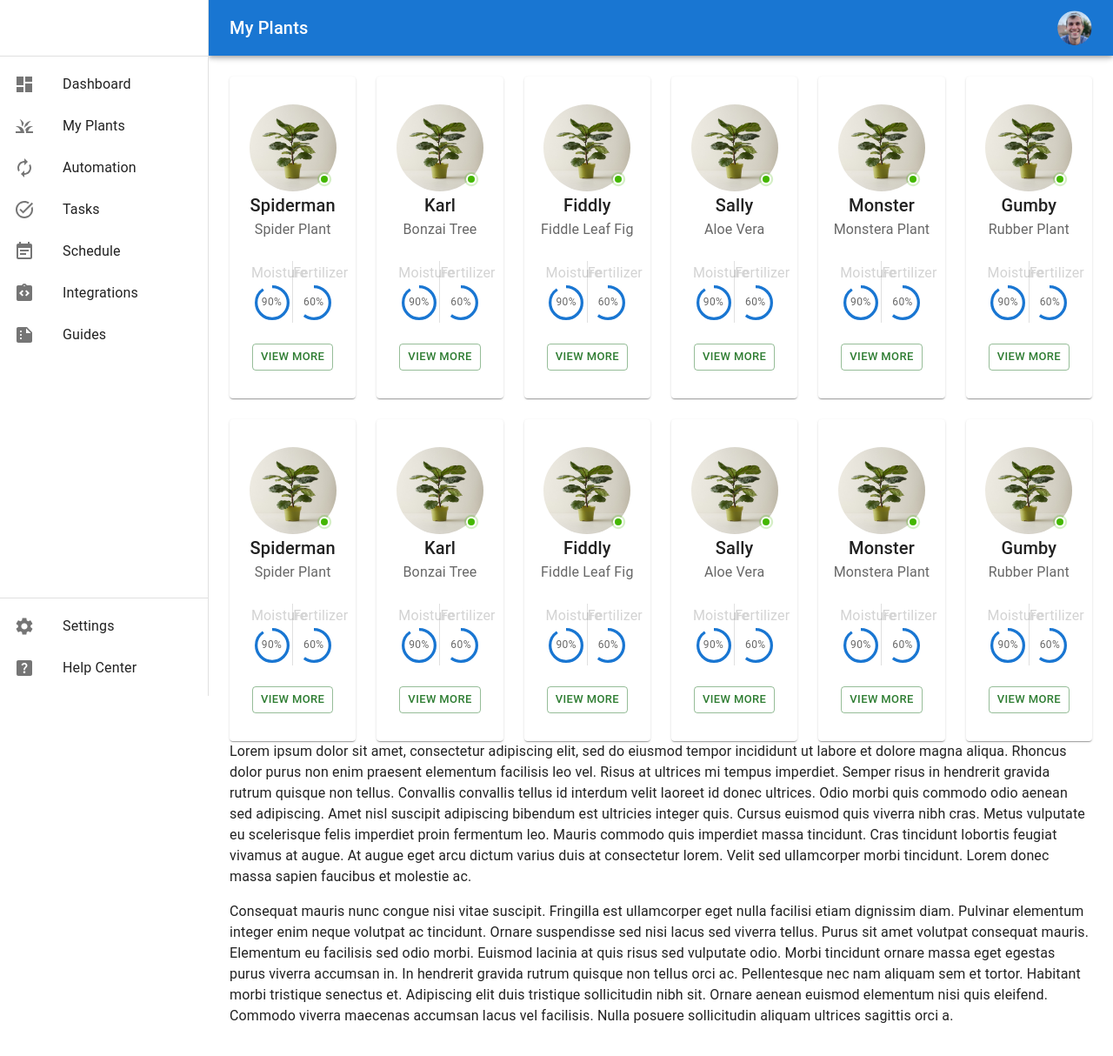
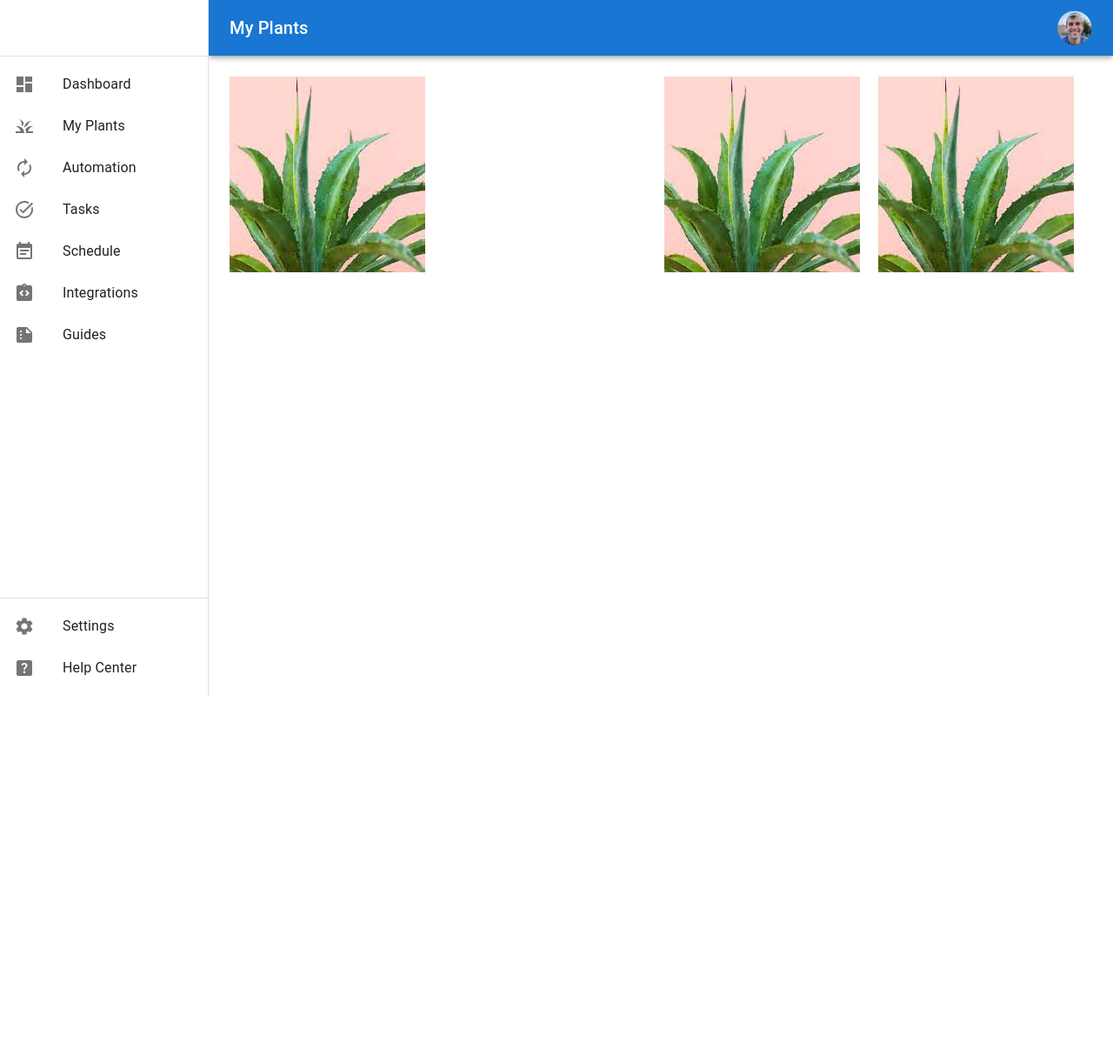
Before and after one commit to ryanevans253/plantedApp, a React (Create React App) app: page / in a window 1280 px wide. Shown: the top 1214 px of the page at 87% size. After the commit the page ends 800 px from the top, so only its background shows below. Built offline with nearby package versions, Linux system fonts and the light colour scheme.

Commit message:
added single page

```diff
--- a/src/App.js
+++ b/src/App.js
@@ -1,9 +1,11 @@
 import PermanentDrawerLeft from "./components/navigation/DrawerNav";
+import AllPlantCards from "./components/allPlants/AllPlants";
+import SinglePlantPage from "./pages/SinglePlant";
 
 function App() {
   return (
     <div className="App">
-      <PermanentDrawerLeft />
+      <PermanentDrawerLeft activePage={<SinglePlantPage />} />
     </div>
   );
 }
--- a/src/assets/images/Image.js
+++ /dev/null
@@ -1,3 +0,0 @@
-export default function ImageTest() {
-  return <p>hi</p>;
-}
--- /dev/null
+++ b/src/assets/images/Tester.js
@@ -0,0 +1,3 @@
+export default function Tester() {
+  console.log("nothing");
+}
--- a/src/components/allPlants/AllPlants.js
+++ b/src/components/allPlants/AllPlants.js
@@ -7,7 +7,7 @@ export default function AllPlantCards() {
   return (
     <Grid container spacing={3}>
       {data.map((item) => (
-        <Grid item xs={12} sm={6} md={3} lg={2}>
+        <Grid item xs={12} sm={6} md={4} lg={3}>
           <PlantCard
             nickname={item.nickname}
             name={item.name}
--- a/src/components/navigation/DrawerNav.js
+++ b/src/components/navigation/DrawerNav.js
@@ -25,7 +25,7 @@ import AllPlantCards from "../allPlants/AllPlants";
 
 const drawerWidth = 240;
 
-export default function PermanentDrawerLeft() {
+export default function PermanentDrawerLeft(props) {
   return (
     <Box sx={{ display: "flex" }}>
       <CssBaseline />
@@ -90,37 +90,9 @@ export default function PermanentDrawerLeft() {
         sx={{ flexGrow: 1, bgcolor: "background.default", p: 3 }}
       >
         <Toolbar />
-
-        <AllPlantCards />
-        <Typography paragraph>
-          Lorem ipsum dolor sit amet, consectetur adipiscing elit, sed do
-          eiusmod tempor incididunt ut labore et dolore magna aliqua. Rhoncus
-          dolor purus non enim praesent elementum facilisis leo vel. Risus at
-          ultrices mi tempus imperdiet. Semper risus in hendrerit gravida rutrum
-          quisque non tellus. Convallis convallis tellus id interdum velit
-          laoreet id donec ultrices. Odio morbi quis commodo odio aenean sed
-          adipiscing. Amet nisl suscipit adipiscing bibendum est ultricies
-          integer quis. Cursus euismod quis viverra nibh cras. Metus vulputate
-          eu scelerisque felis imperdiet proin fermentum leo. Mauris commodo
-          quis imperdiet massa tincidunt. Cras tincidunt lobortis feugiat
-          vivamus at augue. At augue eget arcu dictum varius duis at consectetur
-          lorem. Velit sed ullamcorper morbi tincidunt. Lorem donec massa sapien
-          faucibus et molestie ac.
-        </Typography>
-        <Typography paragraph>
-          Consequat mauris nunc congue nisi vitae suscipit. Fringilla est
-          ullamcorper eget nulla facilisi etiam dignissim diam. Pulvinar
-          elementum integer enim neque volutpat ac tincidunt. Ornare suspendisse
-          sed nisi lacus sed viverra tellus. Purus sit amet volutpat consequat
-          mauris. Elementum eu facilisis sed odio morbi. Euismod lacinia at quis
-          risus sed vulputate odio. Morbi tincidunt ornare massa eget egestas
-          purus viverra accumsan in. In hendrerit gravida rutrum quisque non
-          tellus orci ac. Pellentesque nec nam aliquam sem et tortor. Habitant
-          morbi tristique senectus et. Adipiscing elit duis tristique
-          sollicitudin nibh sit. Ornare aenean euismod elementum nisi quis
-          eleifend. Commodo viverra maecenas accumsan lacus vel facilisis. Nulla
-          posuere sollicitudin aliquam ultrices sagittis orci a.
-        </Typography>
+        {/* ///content here///////////////////////////// */}
+        {/* <AllPlantCards /> */}
+        {props.activePage}
       </Box>
     </Box>
   );
--- a/src/components/plantCard/CardProgress.js
+++ b/src/components/plantCard/CardProgress.js
@@ -63,7 +63,7 @@ export default function CardProgress() {
     <Grid container mt={3} sx={{ justifyContent: "center" }}>
       <Grid alignItems="center" item xs={5}>
         <Typography variant="subtitle1" sx={{ color: "#D3D3D3" }}>
-          Moisture
+          Hydration
         </Typography>
         <CircularProgressWithLabel value="90" />
       </Grid>
--- a/src/components/plantCard/PlantCard.js
+++ b/src/components/plantCard/PlantCard.js
@@ -6,7 +6,6 @@ import CardMedia from "@mui/material/CardMedia";
 import Typography from "@mui/material/Typography";
 import { Button, CardActionArea, CardActions } from "@mui/material";
 import CardAvatar from "./CardAvatar";
-import ImageTest from "../../assets/images/Image";
 import img from "../../assets/images/fig.jpeg";
 import CardProgress from "./CardProgress";
 
--- /dev/null
+++ b/src/components/singlePlantPage/PhotoQuilt.js
@@ -0,0 +1,124 @@
+import * as React from "react";
+import ImageList from "@mui/material/ImageList";
+import ImageListItem from "@mui/material/ImageListItem";
+//my stuff
+import Tester from "../../assets/images/Tester";
+import aloe from "../../assets/images/aloe.jpeg";
+
+import { Grid } from "@mui/material";
+
+function srcset(image, size, rows = 1, cols = 1) {
+  return {
+    src: `${image}?w=${size * cols}&h=${size * rows}&fit=crop&auto=format`,
+    srcSet: `${image}?w=${size * cols}&h=${
+      size * rows
+    }&fit=crop&auto=format&dpr=2 2x`,
+  };
+}
+
+export function MyQuilt() {
+  return (
+    <Grid container spacing={1}>
+      <Grid item xs={6}>
+        <img src={itemData[0].img} />
+      </Grid>
+      <Grid item xs={6}>
+        <Grid container>
+          <Grid item xs={6}>
+            <img src={itemData[0].img} />
+          </Grid>
+          <Grid item xs={6}>
+            <img src={itemData[0].img} />
+          </Grid>
+        </Grid>
+      </Grid>
+    </Grid>
+  );
+}
+
+export default function PhotoQuilt() {
+  return (
+    <ImageList
+      sx={{ width: 500, minHeight: 310 }}
+      variant="quilted"
+      cols={4}
+      rowHeight={150}
+    >
+      {itemData.map((item) => (
+        <ImageListItem
+          key={item.img}
+          cols={item.cols || 1}
+          rows={item.rows || 1}
+        >
+          <img
+            {...srcset(item.img, 121, item.rows, item.cols)}
+            alt={item.title}
+            loading="lazy"
+          />
+        </ImageListItem>
+      ))}
+    </ImageList>
+  );
+}
+
+const itemData = [
+  {
+    img: aloe,
+    title: "Breakfast",
+    rows: 2,
+    cols: 2,
+  },
+  {
+    img: "https://images.unsplash.com/photo-1551782450-a2132b4ba21d",
+    title: "Burger",
+  },
+  {
+    img: "https://images.unsplash.com/photo-1522770179533-24471fcdba45",
+    title: "Camera",
+  },
+  {
+    img: "https://images.unsplash.com/photo-1444418776041-9c7e33cc5a9c",
+    title: "Coffee",
+
+    cols: 2,
+  },
+  //   {
+  //     img: "https://images.unsplash.com/photo-1533827432537-70133748f5c8",
+  //     title: "Hats",
+  //     cols: 2,
+  //   },
+  //   {
+  //     img: "https://images.unsplash.com/photo-1558642452-9d2a7deb7f62",
+  //     title: "Honey",
+  //     author: "@arwinneil",
+  //     rows: 2,
+  //     cols: 2,
+  //   },
+  //   {
+  //     img: "https://images.unsplash.com/photo-1516802273409-68526ee1bdd6",
+  //     title: "Basketball",
+  //   },
+  //   {
+  //     img: "https://images.unsplash.com/photo-1518756131217-31eb79b20e8f",
+  //     title: "Fern",
+  //   },
+  //   {
+  //     img: "https://images.unsplash.com/photo-1597645587822-e99fa5d45d25",
+  //     title: "Mushrooms",
+  //     rows: 2,
+  //     cols: 2,
+  //   },
+  //   {
+  //     img: "https://images.unsplash.com/photo-1567306301408-9b74779a11af",
+  //     title: "Tomato basil",
+  //   },
+  //   {
+  //     img: "https://images.unsplash.com/photo-1471357674240-e1a485acb3e1",
+  //     title: "Sea star",
+  //   },
+  //   {
+  //     img: "https://images.unsplash.com/photo-1589118949245-7d38baf380d6",
+  //     title: "Bike",
+  //     cols: 2,
+  //   },
+];
--- /dev/null
+++ b/src/pages/SinglePlant.js
@@ -0,0 +1,12 @@
+//desktop view of single plant information page
+
+import PhotoQuilt from "../components/singlePlantPage/PhotoQuilt";
+import { MyQuilt } from "../components/singlePlantPage/PhotoQuilt";
+
+export default function SinglePlantPage(props) {
+  return (
+    <div>
+      <MyQuilt />
+    </div>
+  );
+}
```
Also changed, not shown: src/assets/images/aloe.jpeg (added), src/assets/images/cactus.jpeg (added).
